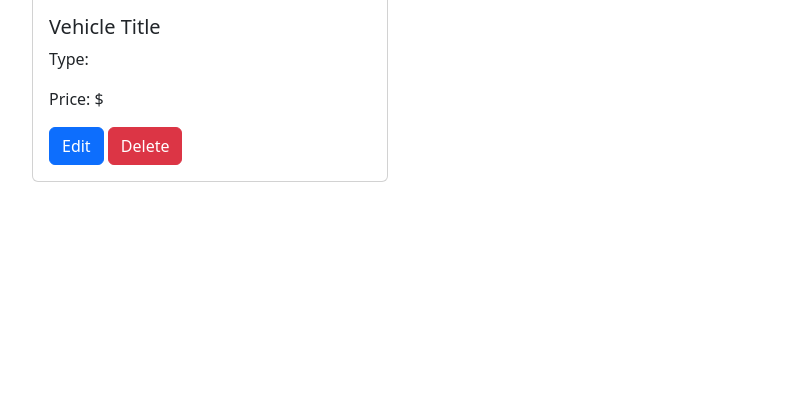
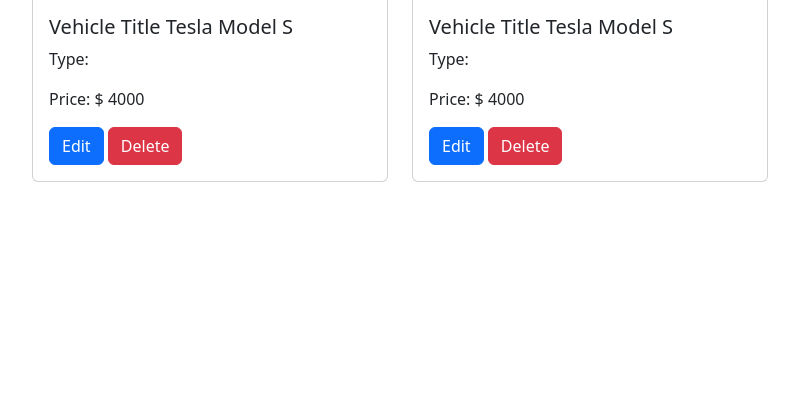
Before and after one commit to Md-Sharif-Hosen/Simple-Vehicle-Listing-App, a PHP site: page / in a window 1280 px wide. Shown: the part 344-764 px from the top of the page, without its empty margins (50-849 px from the left). Run offline with PHP 8.4, Linux system fonts and the light colour scheme.

Commit message:
vehicle add complete

```diff
--- a/public/index.php
+++ b/public/index.php
@@ -1,22 +1,28 @@
 <?php
+require_once "./../app/classes/VehicleManager.php";
+$vehicleManager= new VehicleManager('','','','');
+$vehicles= $vehicleManager->getVehicles();
+
 include './views/header.php';
 ?>
 <div class="container my-4">
     <h1>Vehicle Listing</h1>
     <a href="./../public/views/add.php" class="btn btn-success mb-4">Add Vehicle</a>
     <div class="row">
+        <?php foreach ($vehicles as $id=>$vehicle):?>
         <div class="col-md-4">
             <div class="card">
-                <img src="" class="card-img-top" style="height:200px; object-fit: cover;" alt="Image">
+                <img src="<?= $vehicle['image'] ?>" class="card-img-top" style="height:200px; object-fit: cover;" alt="Image">
                 <div class="card-body">
-                    <h5 class="card-title">Vehicle Title</h5>
-                    <p class="card-text">Type:</p>
-                    <p class="card-text">Price: $</p>
-                    <a href="./public/views/details.php?id=" class="btn btn-primary">Edit</a>
-                    <a href="./public/views/details.php?id=" class="btn btn-danger">Delete</a>
+                    <h5 class="card-title">Vehicle Title <?= $vehicle['name'] ?></h5>
+                    <p class="card-text">Type: <? $vehicle['type'] ?></p>
+                    <p class="card-text">Price: $ <?= $vehicle['price']?></p>
+                    <a href="./public/views/details.php?id=<?= $id ?>" class="btn btn-primary">Edit</a>
+                    <a href="./public/views/details.php?id=<?= $id ?>" class="btn btn-danger">Delete</a>
                 </div>
             </div>
         </div>
+        <?php endforeach;?>
     </div>
 </div>
 
```
Also changed, not shown: data/vehicles.json (+14 -0 lines), public/views/add.php (+12 -0 lines).
